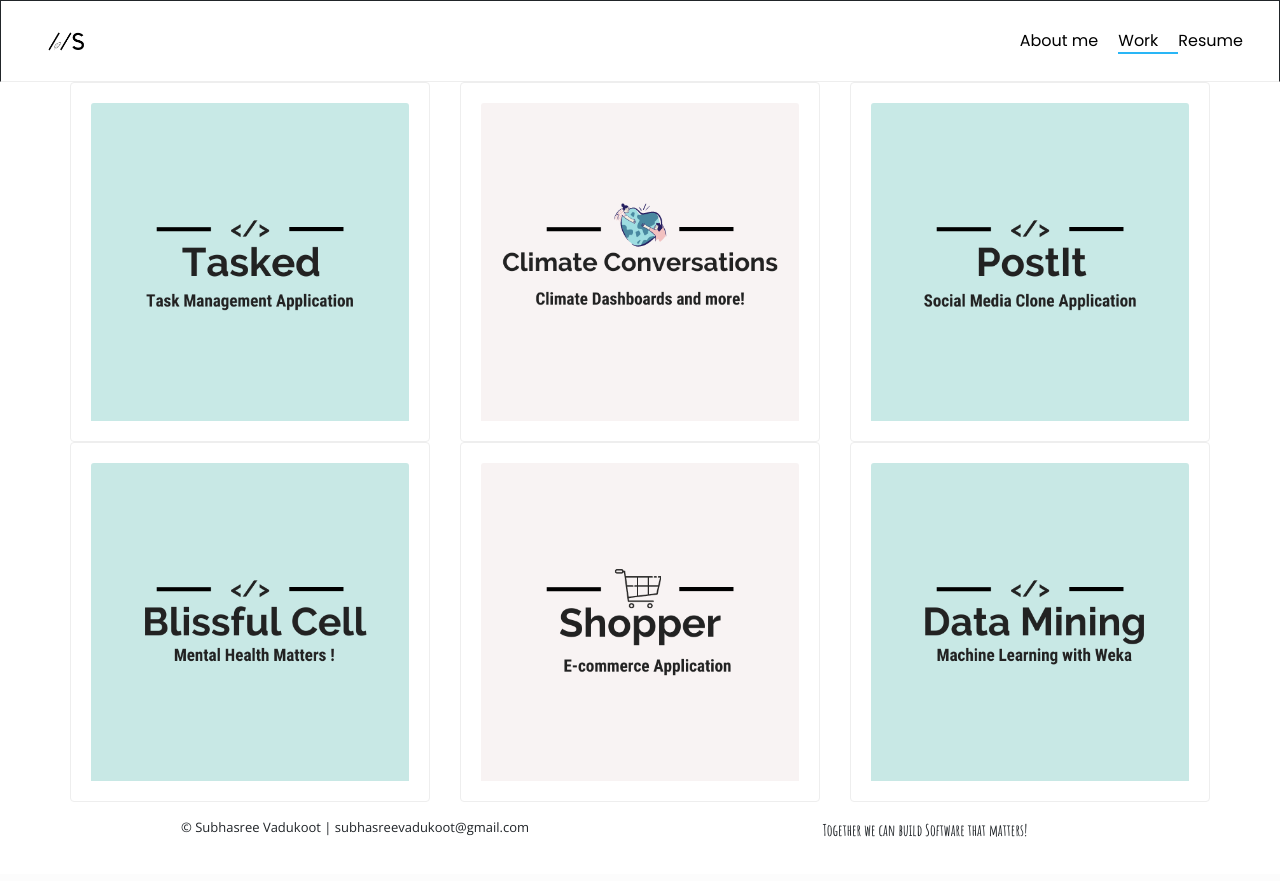
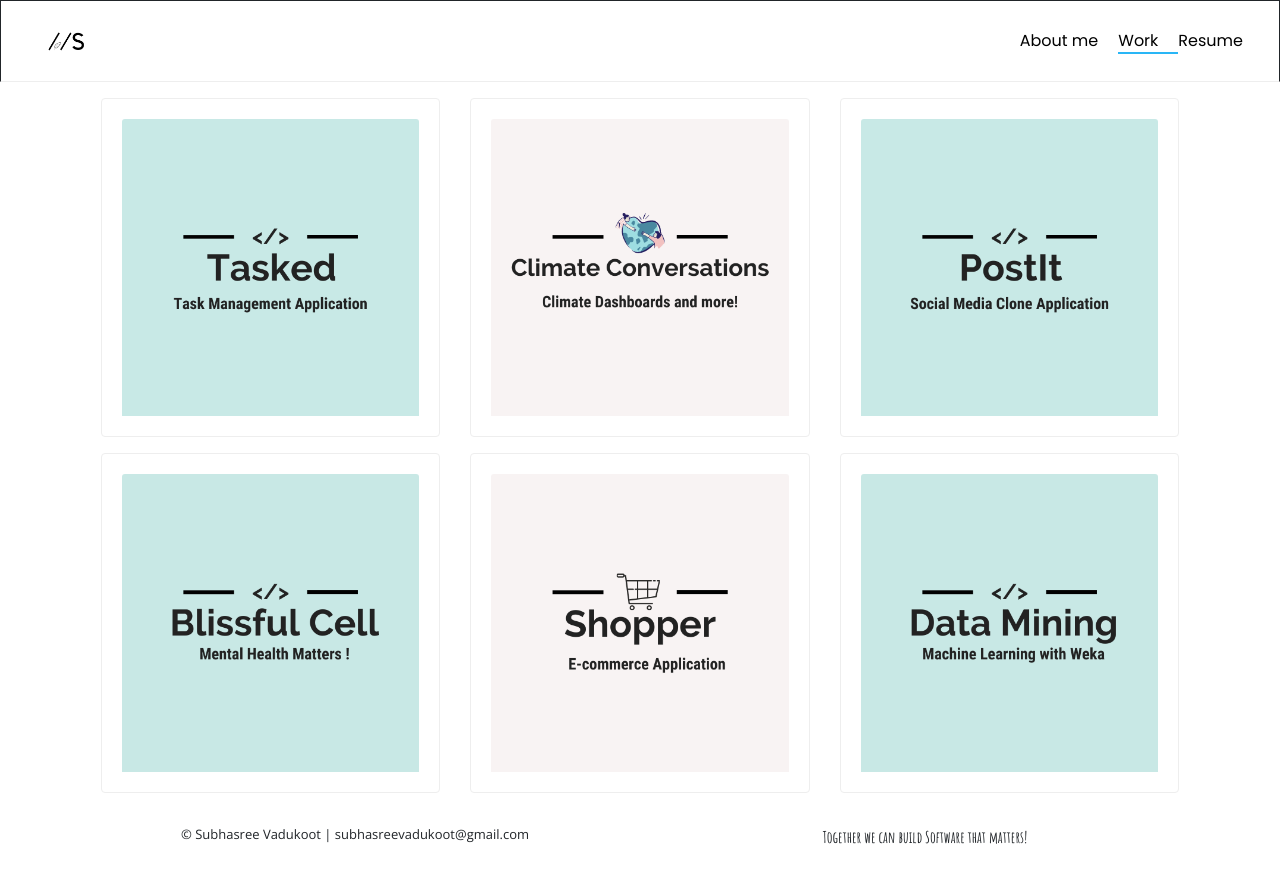
Before and after one commit to subhasreevadukoot/portfolio, a React (Create React App) app: page /work in a window 1280 px wide. Built offline with nearby package versions, Linux system fonts and the light colour scheme; a web font is replaced by a local one.

Commit message:
Adjusted margin

```diff
--- a/src/components/Work/Work.jsx
+++ b/src/components/Work/Work.jsx
@@ -14,7 +14,7 @@ export const Work = () => {
 
   return (
     <div>
-   <CardDeck className="d-flex justify-content-center projects" style={{justifyContent:'space-between'}}>
+   <CardDeck className="d-flex justify-content-center projects" style={{margin:'1rem'}}>
           <Row>
             <Card >
               <Card.Body>
@@ -44,7 +44,7 @@ export const Work = () => {
 
             </Card>
           </Row>
-          <Row>
+          <Row style={{marginTop:'1rem'}}>
             <Card >
 
               <Card.Body>
```
